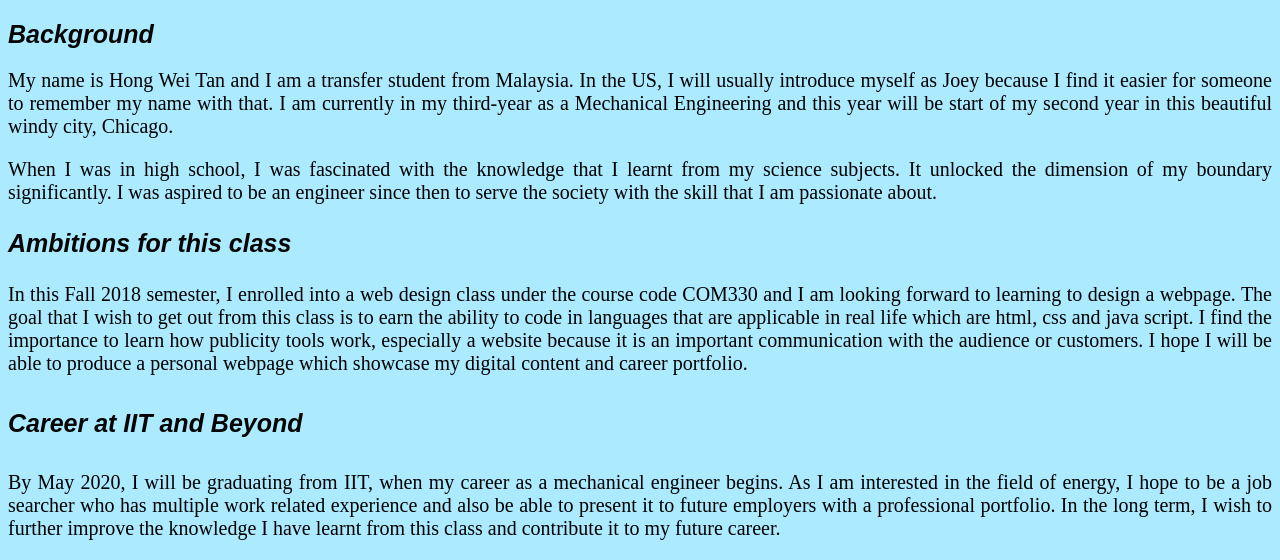
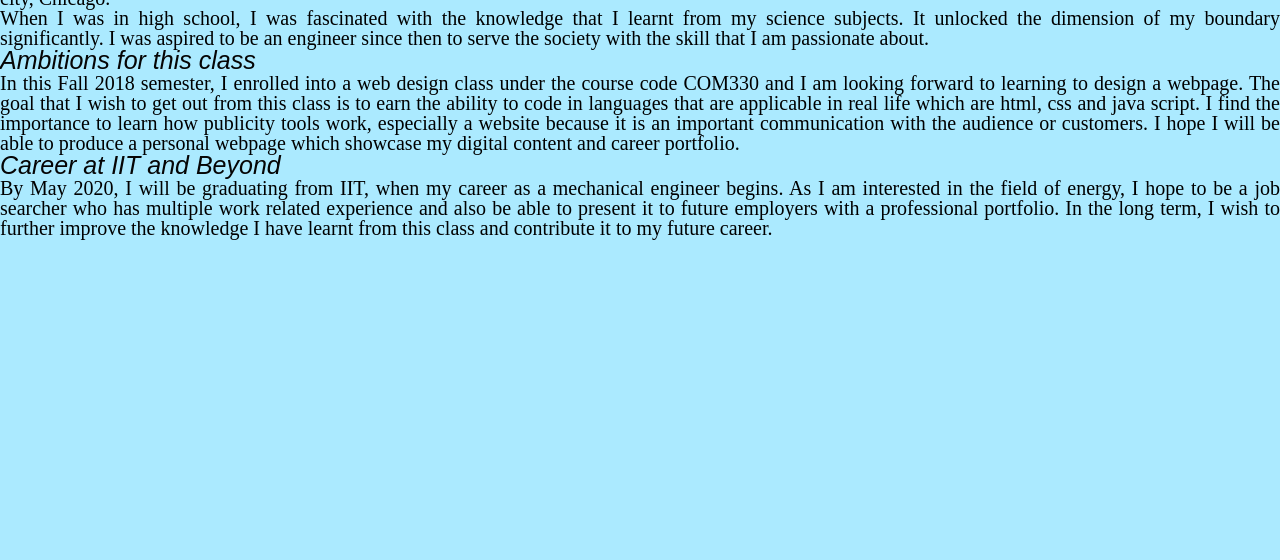
Before and after one commit to dragonwei98/com330, a plain HTML site: page index.html in a window 1280 px wide. Shown: the part 349-909 px from the top of the page. After the commit the page ends 800 px from the top, so only its background shows below. Drawn offline with Linux system fonts and the light colour scheme.

Commit message:
add john meyer reset

```diff
--- a/main.css
+++ b/main.css
@@ -1,3 +1,14 @@
+/* http://meyerweb.com/eric/tools/css/reset/
+   v2.0 | 20110126
+   License: none (public domain)
+*/
+/* stylelint-disable*/
+a,abbr,acronym,address,applet,article,aside,audio,b,big,blockquote,body,canvas,caption,center,cite,code,dd,del,details,dfn,div,dl,dt,em,embed,fieldset,figcaption,figure,footer,form,h1,h2,h3,h4,h5,h6,header,hgroup,html,i,iframe,img,ins,kbd,label,legend,li,mark,menu,nav,object,ol,output,p,pre,q,ruby,s,samp,section,small,span,strike,strong,sub,summary,sup,table,tbody,td,tfoot,th,thead,time,tr,tt,u,ul,var,video{margin:0;padding:0;border:0;font:inherit;vertical-align:baseline}article,aside,details,figcaption,figure,footer,header,hgroup,main,menu,nav,section{display:block}html{line-height:1}body{line-height:inherit}ol,ul{list-style:none}blockquote,q{quotes:none}blockquote:after,blockquote:before,q:after,q:before{content:'';content:none}table{border-collapse:collapse;border-spacing:0}
+/* stylelint-enable */
+
+/* Begin site styles below */
+
+
 img{
   border-radius: 50px;
   border: 5px solid #050505;
```
